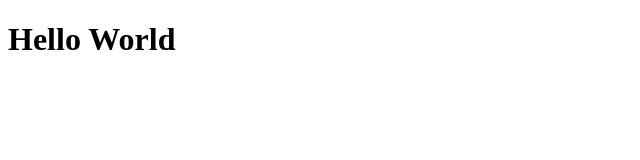
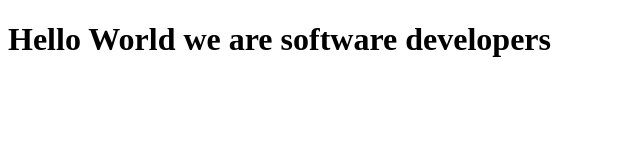
Before and after one commit to Donmark2k/microversechallenge2, a plain HTML site: page index.html in a window 1280 px wide. Shown: the whole page, without its empty margins (0-640 px from the left). Drawn offline with Linux system fonts and the light colour scheme.

Commit message:
edwine push

```diff
--- a/index.html
+++ b/index.html
@@ -8,7 +8,7 @@
 
   <body>
 
-    <h1> Hello World</h1>
+    <h1> Hello World we are software developers</h1>
     <script src="https://cdn.freecodecamp.org/testable-projects-fcc/v1/bundle.js"></script>
 
     <!--
```
